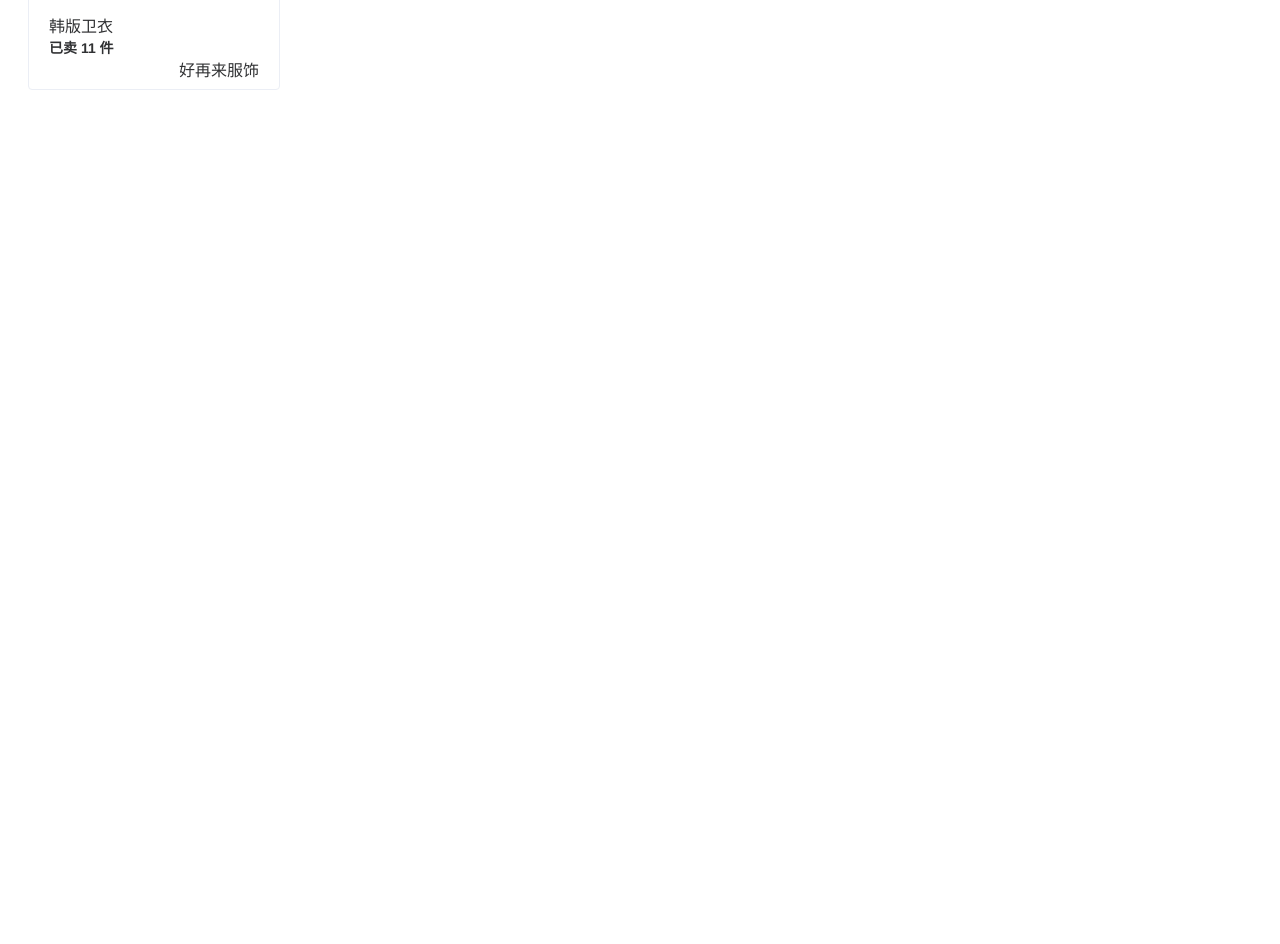
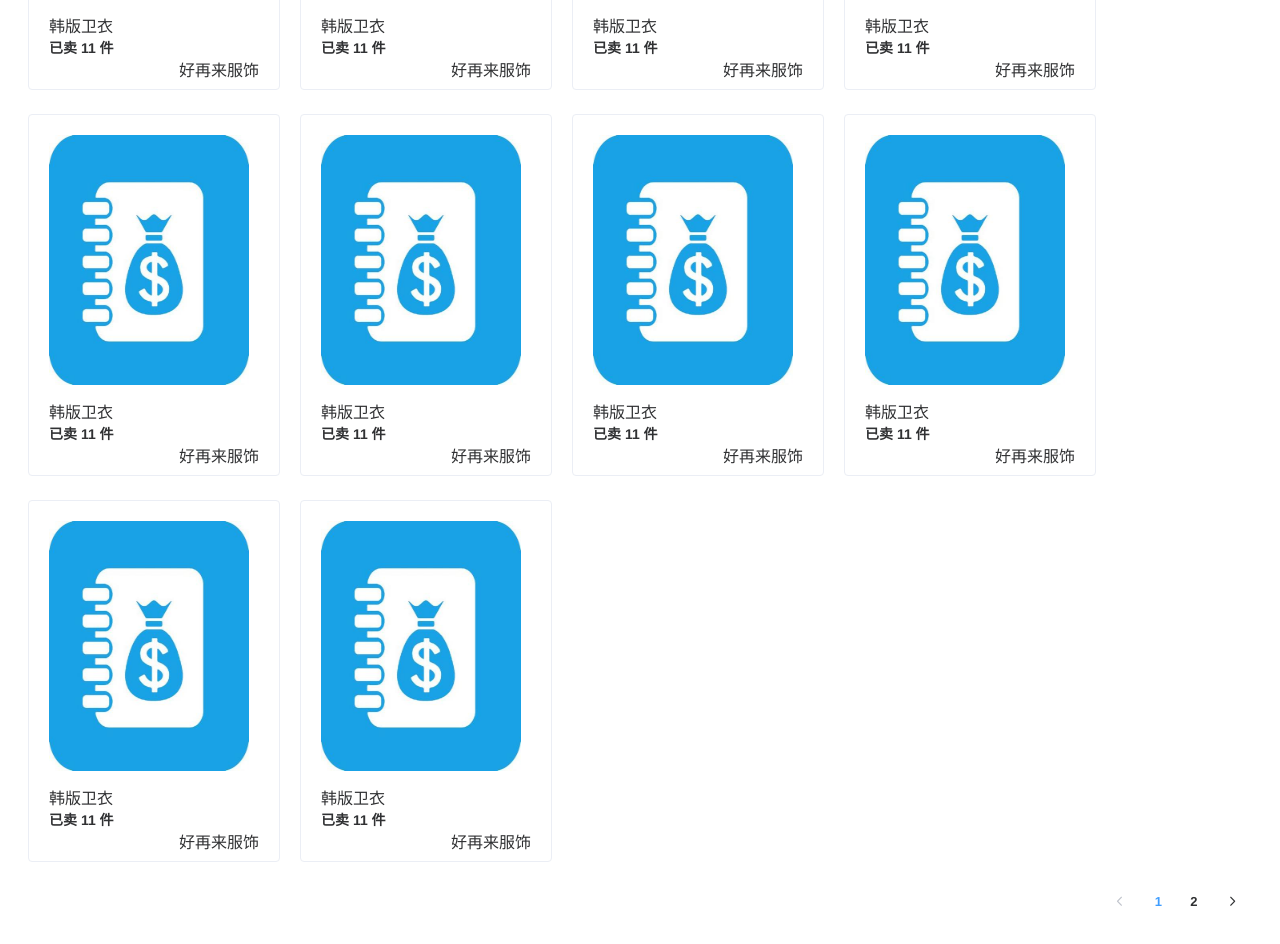
Before and after one commit to ninanshoulewozaizhe/ShopAccount, a Vue app in the folder SA-fe/shopaccount-fe/: page /home in a window 1280 px wide. Shown: the part 360-1304 px from the top of the page. Before the commit the page ends 800 px from the top, so only its background shows below. Built offline with nearby package versions, Linux system fonts and the light colour scheme.

Commit message:
主页完善

```diff
--- a/SA-fe/shopaccount-fe/src/components/home/productCard.vue
+++ b/SA-fe/shopaccount-fe/src/components/home/productCard.vue
@@ -26,6 +26,7 @@ export default class ProductCard extends Vue {
 
 <style lang="scss" scoped>
 .card {
+  display: inline-block;
   width: 250px;
   height: 360px;
 
--- a/SA-fe/shopaccount-fe/src/views/home/Home.vue
+++ b/SA-fe/shopaccount-fe/src/views/home/Home.vue
@@ -1,12 +1,23 @@
 <template>
     <div>
-      <product-card :name="'韩版卫衣'" :shop="'好再来服饰'" :salesVolume="11"></product-card>
+      <div>
+        <product-card class="p_card" v-for="product in showProducts"
+        :key="product.id"
+        :name="product.name"
+        :shop="product.shop"
+        :salesVolume="product.salesVolume"></product-card>
+      </div>
+      <el-pagination class="pagination" layout="prev, pager, next"
+      :total="allProducts.length"
+      :size="8"
+      @current-change="pageChange"></el-pagination>
     </div>
 </template>
 
 <script lang="ts">
 import { Component, Prop, Vue } from 'vue-property-decorator';
 import productCard from '@/components/home/productCard.vue';
+import { IProductItem } from './typings';
 
 @Component({
   name: 'home',
@@ -15,10 +26,53 @@ import productCard from '@/components/home/productCard.vue';
   }
 })
 export default class Home extends Vue {
+  allProducts: IProductItem[] = [
+    {id: 1, name: '韩版卫衣', salesVolume: 11, sid: 1, shop: '好再来服饰'},
+    {id: 2, name: '韩版卫衣', salesVolume: 11, sid: 1, shop: '好再来服饰'},
+    {id: 3, name: '韩版卫衣', salesVolume: 11, sid: 1, shop: '好再来服饰'},
+    {id: 4, name: '韩版卫衣', salesVolume: 11, sid: 1, shop: '好再来服饰'},
+    {id: 5, name: '韩版卫衣', salesVolume: 11, sid: 1, shop: '好再来服饰'},
+    {id: 6, name: '韩版卫衣', salesVolume: 11, sid: 1, shop: '好再来服饰'},
+    {id: 7, name: '韩版卫衣', salesVolume: 11, sid: 1, shop: '好再来服饰'},
+    {id: 8, name: '韩版卫衣', salesVolume: 11, sid: 1, shop: '好再来服饰'},
+    {id: 9, name: '韩版卫衣', salesVolume: 11, sid: 1, shop: '好再来服饰'},
+    {id: 10, name: '韩版卫衣', salesVolume: 11, sid: 1, shop: '好再来服饰'},
+    {id: 11, name: '韩版卫衣', salesVolume: 11, sid: 1, shop: '好再来服饰'},
+    {id: 12, name: '韩版卫衣', salesVolume: 11, sid: 1, shop: '好再来服饰'},
+    {id: 13, name: '韩版卫衣', salesVolume: 11, sid: 1, shop: '好再来服饰'},
+    {id: 14, name: '韩版卫衣', salesVolume: 11, sid: 1, shop: '好再来服饰'}
+  ];
 
+  showProducts: IProductItem[] = [];
+  showPageSize = 10;
+
+  mounted() {
+    this.showProductsInit();
+  }
+
+  showProductsInit() {
+    for (let i = 0; i < this.showPageSize && i < this.allProducts.length; ++i) {
+      this.showProducts.push(this.allProducts[i]);
+    }
+  }
+
+  pageChange(curPage: number) {
+    this.showProducts = [];
+    for (let i = this.showPageSize * (curPage - 1), time = 0;
+    time < this.showPageSize && i < this.allProducts.length; ++i, ++time) {
+      this.showProducts.push(this.allProducts[i]);
+    }
+  }
 }
 </script>
 
 <style lang="scss" scoped>
+.p_card {
+  margin-right: 20px;
+  margin-bottom: 20px;
+}
 
+.pagination {
+  float: right;
+}
 </style>
--- /dev/null
+++ b/SA-fe/shopaccount-fe/src/views/home/typings.ts
@@ -0,0 +1,7 @@
+export interface IProductItem {
+    id: number;
+    name: string;
+    salesVolume: number;
+    sid: number;
+    shop: string;
+}
```
